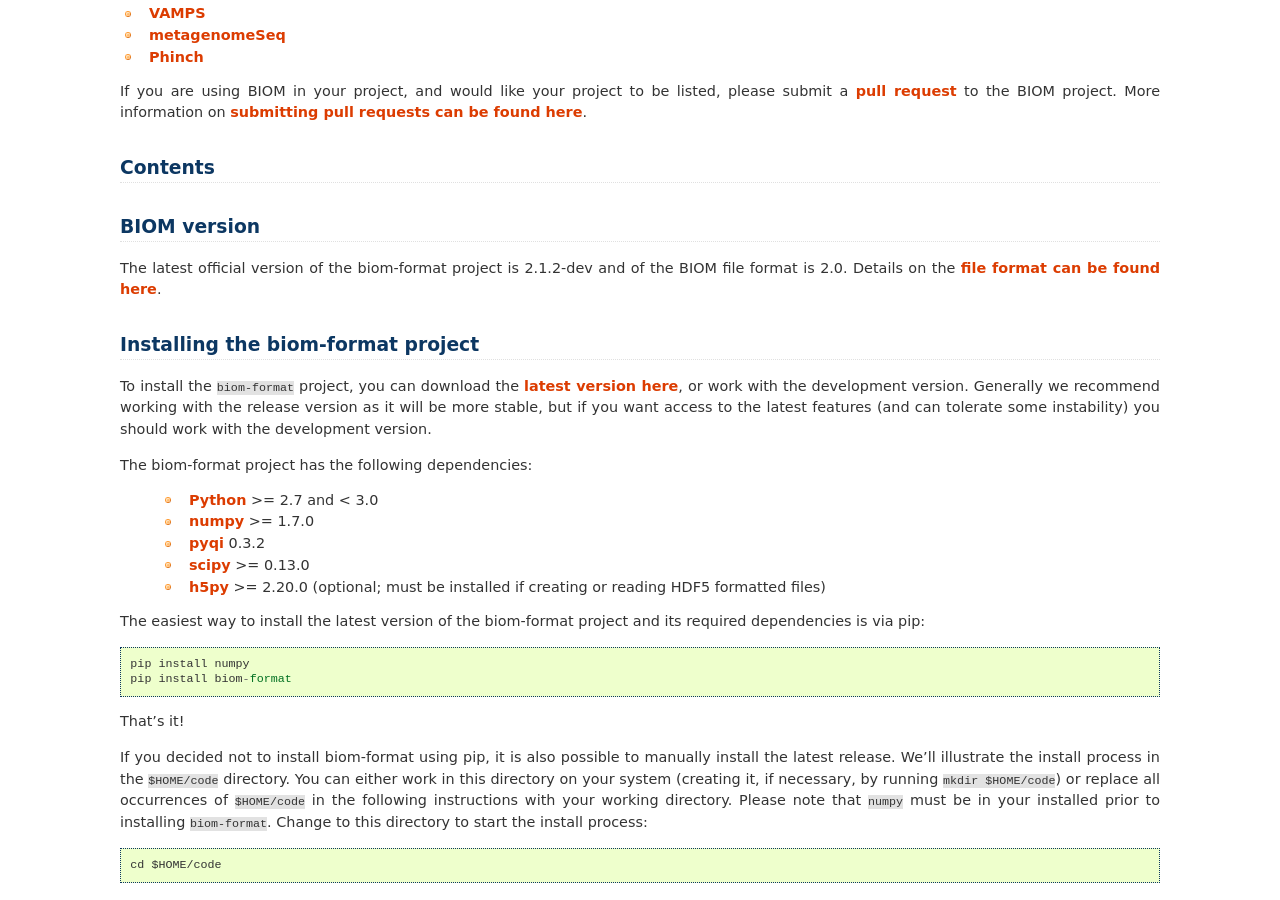
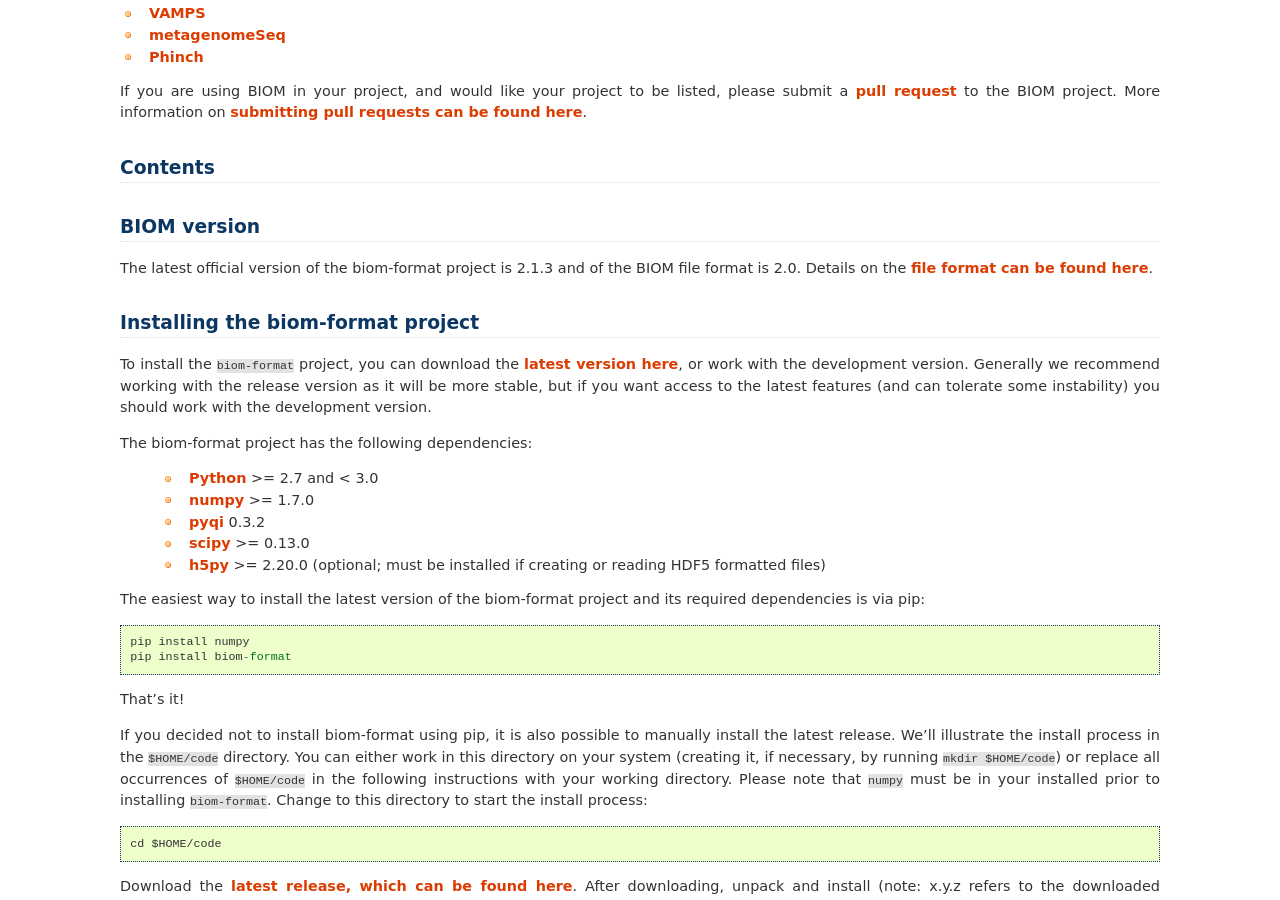
Before and after one commit to biocore/biom-format, a Sphinx documentation site: the page built from doc/index.rst, in a window 1280 px wide and 900 px high, scrolled down 910 px. Built offline with Sphinx 7.4.7, drawn with Linux system fonts in a browser that asks for light colours; formulas are drawn with MathJax 3; pages that are not in the unit, such as notebooks, are missing from menus.

Commit message:
REL: bump to 2.1.3

```diff
--- a/biom/__init__.py
+++ b/biom/__init__.py
@@ -57,7 +57,7 @@
                "Michael Shaffer"]
 __license__ = "BSD"
 __url__ = "http://biom-format.org"
-__version__ = "2.1.2-dev"
+__version__ = "2.1.3"
 __maintainer__ = "Daniel McDonald"
 __email__ = "daniel.mcdonald@colorado.edu"
 __format_version__ = (2, 1)
--- a/doc/conf.py
+++ b/doc/conf.py
@@ -66,8 +66,8 @@
 # built documents.
 #
 # The full version, including alpha/beta/rc tags.
-version = "2.1.2-dev"
-release = "2.1.2-dev"
+version = "2.1.3"
+release = "2.1.3"
 
 # The language for content autogenerated by Sphinx. Refer to documentation
 # for a list of supported languages.
--- a/setup.py
+++ b/setup.py
@@ -35,7 +35,7 @@
 __credits__ = ["Greg Caporaso", "Daniel McDonald", "Jose Clemente",
                "Jai Ram Rideout", "Jorge Cañardo Alastuey", "Michael Hall"]
 __license__ = "BSD"
-__version__ = "2.1.2-dev"
+__version__ = "2.1.3"
 __maintainer__ = "Daniel McDonald"
 __email__ = "mcdonadt@colorado.edu"
 
```
Also changed, not shown: ChangeLog.md (+4 -2 lines), 1 other file.
